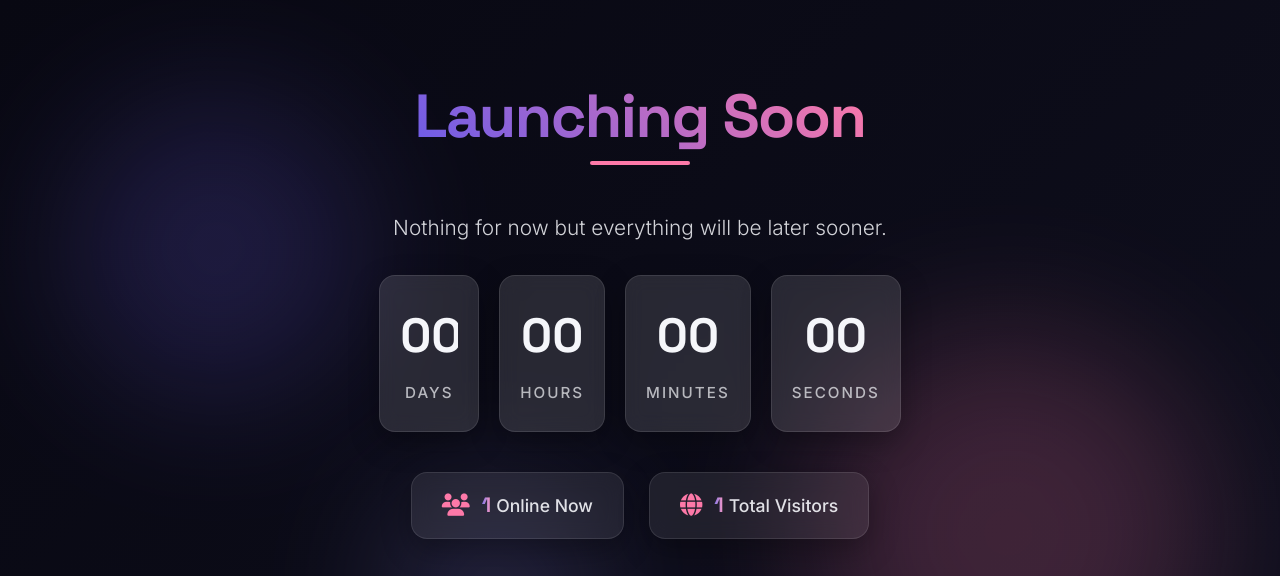
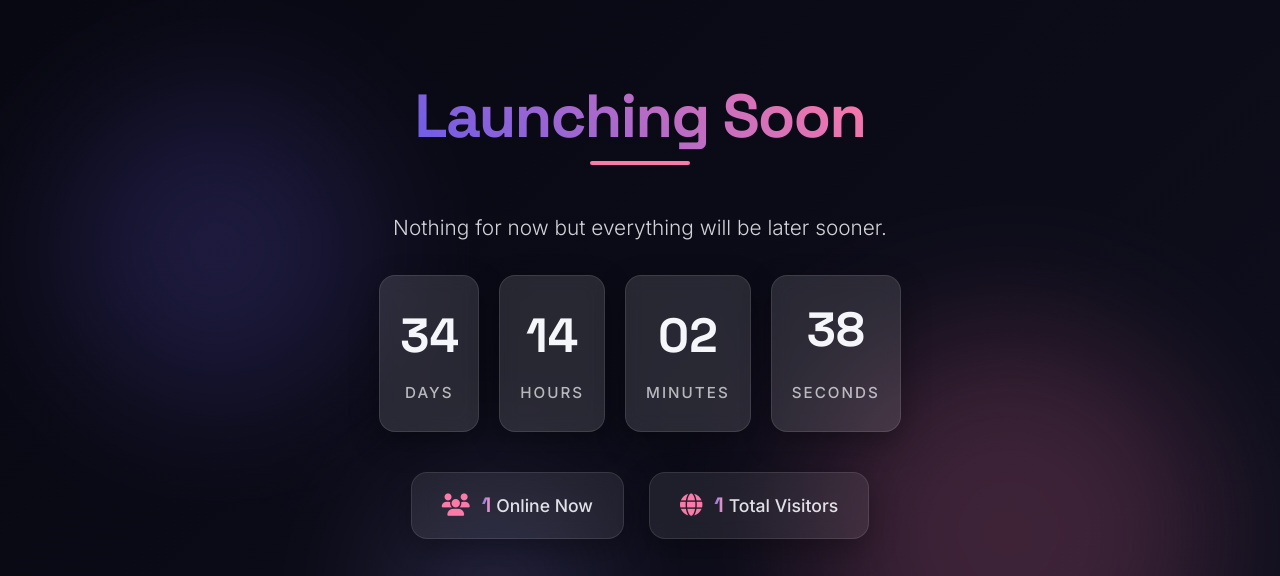
Before and after one commit to oaxylf/oaxylf.github.io, a plain HTML site: page soon.html in a window 1280 px wide. Shown: the top 576 px of the page. Drawn offline with Linux system fonts and the light colour scheme.

Commit message:
Update soon.html

```diff
--- a/soon.html
+++ b/soon.html
@@ -645,7 +645,7 @@
 
             // Countdown Timer Function
             function startCountdown() {
-                const launchDate = new Date("June 19, 2025 15:00:00").getTime();
+                const launchDate = new Date("July 29, 2025 15:00:00").getTime();
 
                 // Initial update
                 updateCountdown();
```
